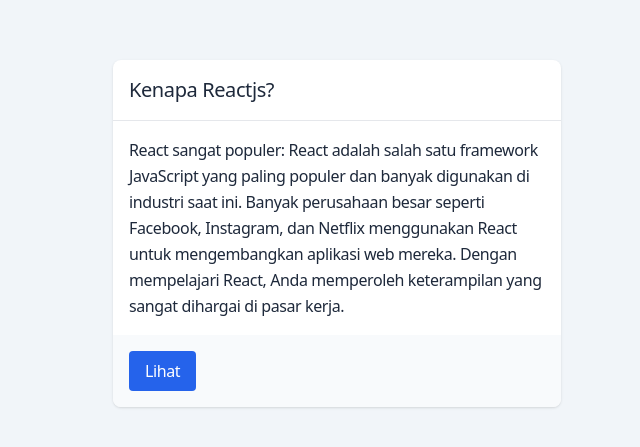
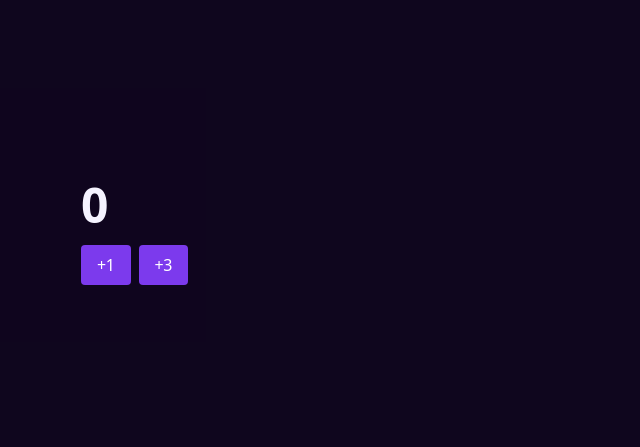
Before and after one commit to rizkywahyuprasetiyo/belajar-react, a React (Vite) app: page / in a window 1280 px wide. Shown: the part 167-614 px from the top of the page, without its empty margins (303-943 px from the left). Built offline with nearby package versions, Linux system fonts and the light colour scheme.

Commit message:
belajar useState

```diff
--- a/src/App.jsx
+++ b/src/App.jsx
@@ -1,22 +1,33 @@
-import Card from './components/Card';
+import PlaceContentCenter from './components/PlaceContentCenter';
 import Button from './components/Button';
+import { useState } from 'react';
 
 export default function App() {
+    const [count, setCount] = useState(0);
+
+    function hitung() {
+        setCount((prevState) => prevState + 1);
+    }
+
     return (
-        <div className='bg-slate-100 text-slate-800 tracking-tight grid place-content-center min-h-screen'>
-            <div className='max-w-md w-full'>
-                <Card>
-                    <Card.Title>Kenapa Reactjs?</Card.Title>
-                    <Card.Body>
-                        React sangat populer: React adalah salah satu framework JavaScript yang paling populer dan banyak digunakan di industri saat
-                        ini. Banyak perusahaan besar seperti Facebook, Instagram, dan Netflix menggunakan React untuk mengembangkan aplikasi web
-                        mereka. Dengan mempelajari React, Anda memperoleh keterampilan yang sangat dihargai di pasar kerja.
-                    </Card.Body>
-                    <Card.Footer>
-                        <Button>Lihat</Button>
-                    </Card.Footer>
-                </Card>
-            </div>
+        <div>
+            <PlaceContentCenter>
+                <div className='text-5xl font-bold'>{count}</div>
+                <div className='mt-4 flex items-center gap-x-2'>
+                    <Button className='bg-violet-600' onClick={hitung}>
+                        +1
+                    </Button>
+                    <Button
+                        className='bg-violet-600'
+                        onClick={() => {
+                            hitung();
+                            hitung();
+                            hitung();
+                        }}>
+                        +3
+                    </Button>
+                </div>
+            </PlaceContentCenter>
         </div>
     );
 }
--- /dev/null
+++ b/src/components/PlaceContentCenter.jsx
@@ -0,0 +1,9 @@
+export default function PlaceContentCenter({ children }) {
+    return (
+        <div className='bg-black'>
+            <div className='bg-violet-900/20 text-violet-50 min-h-screen flex items-center justify-center antialiased tracking-tight'>
+                <div className='max-w-lg w-full'>{children}</div>
+            </div>
+        </div>
+    );
+}
```
